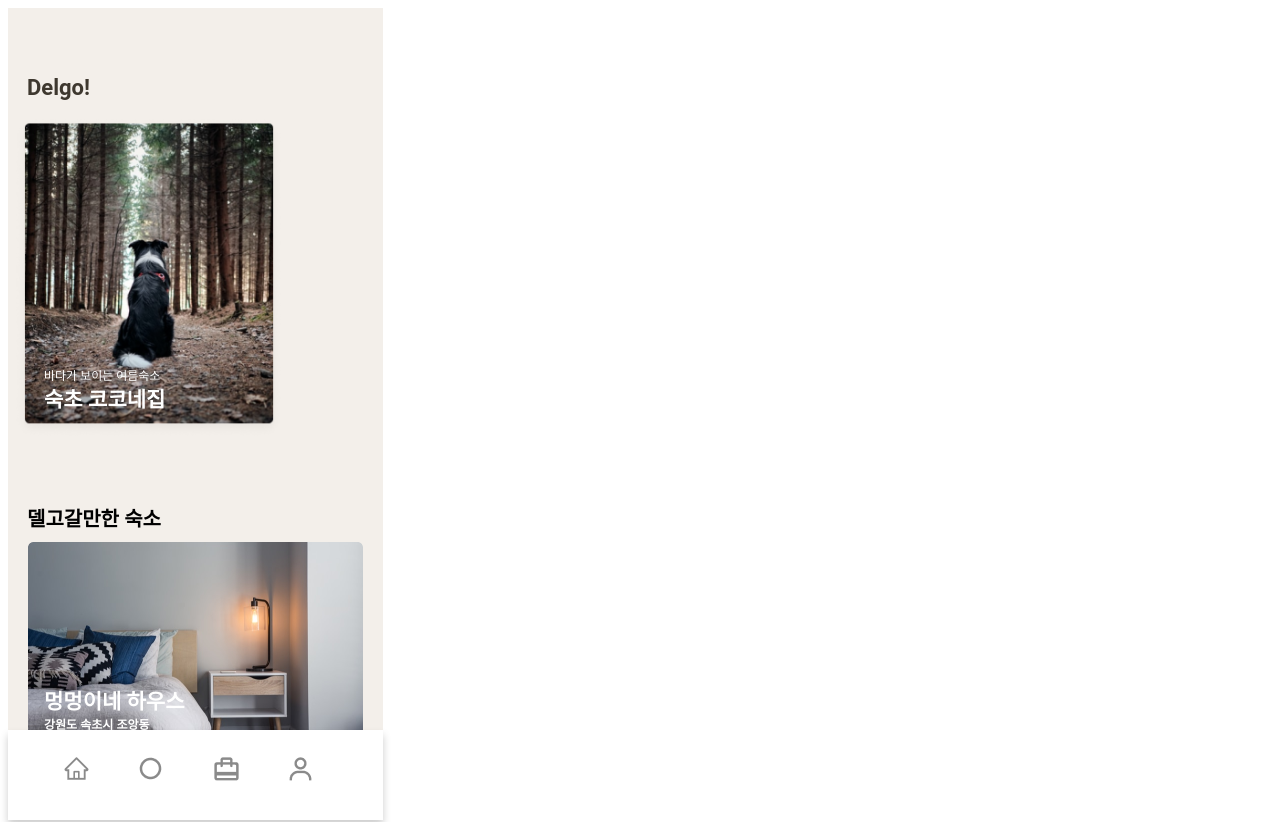
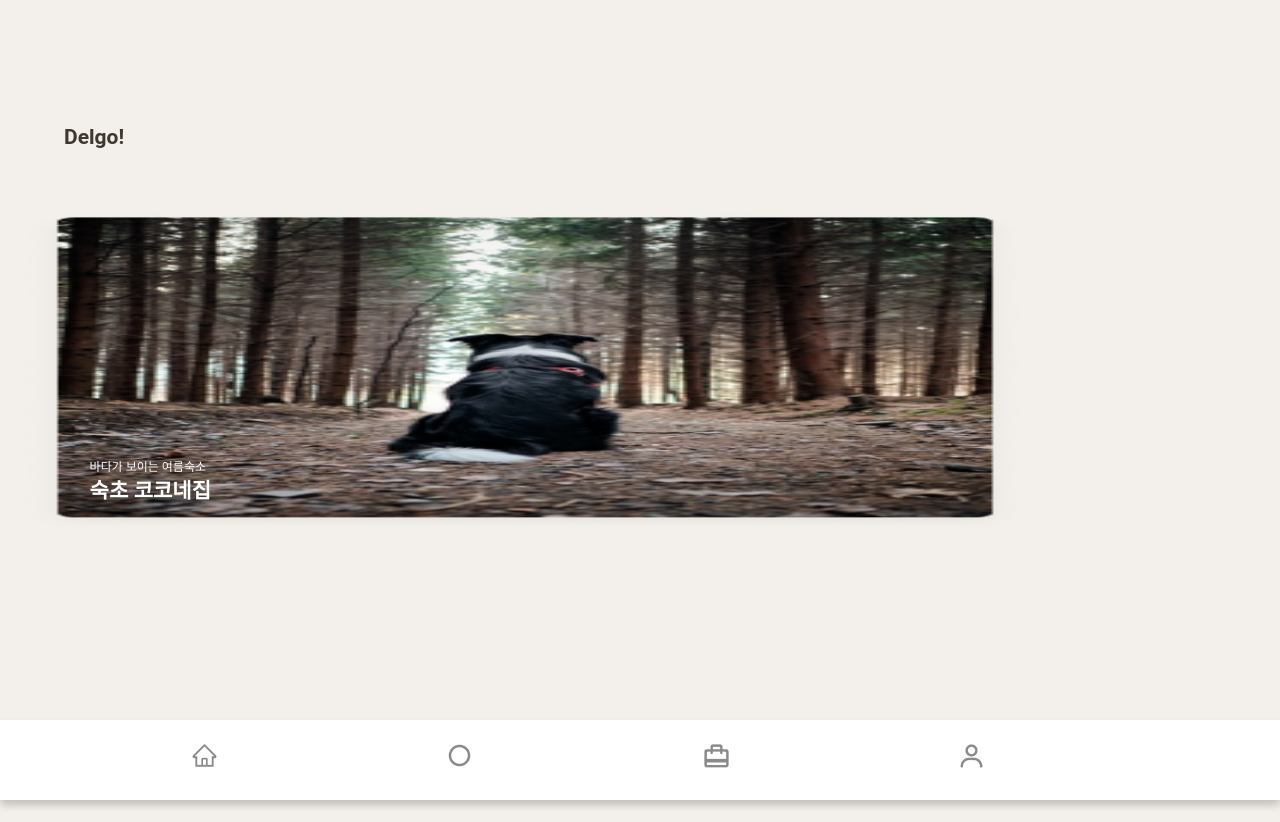
Before and after one commit to Team-Delgo/DelgoTravelClient, a React (Create React App) app: page / in a window 1280 px wide. Shown: the top 822 px of the page. Built offline with nearby package versions, Linux system fonts and the light colour scheme.

Commit message:
Design main page 수정

```diff
--- /dev/null
+++ b/src/App.scss
@@ -0,0 +1,3 @@
+body{
+  margin: 0;
+}
--- a/src/App.tsx
+++ b/src/App.tsx
@@ -5,7 +5,7 @@ import EditorNote from "./pages/home/EditorNote";
 import SignInPage from "./pages/user/signInPage/SignIn";
 import VerifyPhonePage from "./pages/user/signUpPage/VerifyPhone";
 import TermsPage from "./pages/user/signUpPage/Terms";
-
+import "./App.scss";
 
 function App() {
   return (
--- a/src/common/Footer.scss
+++ b/src/common/Footer.scss
@@ -1,11 +1,11 @@
 .footer{
-    position: absolute;
-    width :375px;
-    height: 90px;
-    bottom: 0%;
+    position : fixed;
+    text-align: center;
+    bottom : 0;
+    width :100%;
+    height: 80px;
     background: #FFFFFF;
     box-shadow: 0px 5px 8px rgba(0, 0, 0, 0.2);
-    z-index: 1;
     .homeIcon{
         position: absolute;
         left: 15%;
--- a/src/pages/home/Home.scss
+++ b/src/pages/home/Home.scss
@@ -1,37 +1,40 @@
-.mainBackground{
-    position: relative;
-    width: 375px;
-    height: 812px;
+.main-background{
+    width: 100%;
+    height: 100%;
+    min-height: 150vh;
     background: #F3EFEA;
-}
-.mainHeaderText{
-    position: absolute;
-    width: 63px;
-    height: 18px;
-    left: 19px;
-    top: 71px;
+    padding-bottom: 50px;
+    .main-headertext{
+        padding: 10% 0 5% 5%;
         font-family: 'Roboto';
         font-style: normal;
         font-weight: 600;
-    font-size: 22px;
+        font-size: 21px;
         line-height: 18px;
         color: #3E382F;
     }
-.mainPlaceImage{
+    .recommendedplace-text{
+        padding: 15% 0 7% 5%;
+        font-family: 'Noto Sans';
+        font-style: normal;
+        font-weight: 700;
+        font-size: 20px;
+        line-height: 18px;
+        color: #3E382F;
+    }
+    .main-placeimage{
         position: relative;
         img{
-        position: absolute;
-        width: 272px;
+            width: 80%;
             height: 324px;
-        left: 5px;
-        top: 108px;
             border-radius: 5px;
+            padding-left: 1%;
         }
-    .mainPlaceImageSubText{
+        .main-placeimage-subtext{
             position: absolute;
             height: 18px;
-        left: 36px;
-        top: 359px;
+            left: 7%;
+            bottom: 19%;
             font-family: 'Roboto';
             font-style: normal;
             font-weight: 500;
@@ -39,11 +42,11 @@
             line-height: 18px;
             color: #FFFFFF;
         }
-    .mainPlaceImageName{
+        .main-placeimage-name{
             position: absolute;
             height: 18px;
-        left: 36px;
-        top: 382px;
+            left: 7%;
+            bottom: 12%;
             font-family: 'Noto Sans';
             font-style: normal;
             font-weight: 700;
@@ -52,49 +55,33 @@
             color: #FFFFFF;
         }
     }
-.recommendedPlaceText{
-    position: absolute;
-    height: 18px;
-    left: 19px;
-    top: 502px;
-    font-family: 'Noto Sans';
-    font-style: normal;
-    font-weight: 700;
-    font-size: 20px;
-    line-height: 18px;
-}
-.recommendedPlaceImage{
+    .recommendedplace-image{
+        text-align: center;
         position: relative;
         img{
+            width: 90%;
+            border-radius: 5px;
+            margin-bottom: 10%;
+        }
+        .recommendedplace-name{
             position: absolute;
-        width: 335px;
-        height: 202px;
-        left: 20px;
-        top: 534px;
-        border-radius: 5px;
-    }
-    .recommendedPlaceName{
-        position: absolute;
-        height: 18px;
-        left: 36px;
-        top: 685px;
+            left: 7%;
+            bottom: 25%;
             font-family: 'Roboto';
             font-style: normal;
             font-weight: bold;
-        font-size: 21px;
-        line-height: 18px;
+            font-size: 18px;
             color: #FFFFFF;
+            z-index: 10;
         }
-    .recommendedPlaceLocation{
+        .recommendedplace-location{
             position: absolute;
-        height: 18px;
-        left: 36px;
-        top: 708px;
+            left: 8%;
+            bottom: 20%;
             font-family: 'Noto Sans';
             font-style: normal;
-        font-weight: 700;
-        font-size: 12px;
-        line-height: 18px;
+            font-size: 7px;
             color: #FFFFFF;
         }
     }
+}
--- a/src/pages/home/Home.tsx
+++ b/src/pages/home/Home.tsx
@@ -4,21 +4,33 @@ import './Home.scss';
 
 function Home() {
   return (
-    <div className="mainBackground">
-      <div className="mainHeaderText">Delgo!</div>
-      <div className="mainPlaceImage">
+    <>
+    <div className="main-background">
+      <div className="main-headertext">Delgo!</div>
+      <div className="main-placeimage">
         <img src={`${process.env.PUBLIC_URL}/assets/images/mainPlaceImage.png`} alt="" />
-        <div className="mainPlaceImageSubText">바다가 보이는 여름숙소</div>
-        <div className="mainPlaceImageName">숙초 코코네집</div>
+        <div className="main-placeimage-subtext">바다가 보이는 여름숙소</div>
+        <div className="main-placeimage-name">숙초 코코네집</div>
       </div>
-      <div className="recommendedPlaceText">델고갈만한 숙소</div>
-      <div className="recommendedPlaceImage">
+      <div className="recommendedplace-text">델고갈만한 숙소</div>
+      <div className="recommendedplace-image">
         <img src={`${process.env.PUBLIC_URL}/assets/images/recommendedPlaceImage.png`} alt="" />
-        <div className="recommendedPlaceName">멍멍이네 하우스</div>
-        <div className="recommendedPlaceLocation">강원도 속초시 조앙동</div>
+        <div className="recommendedplace-name">멍멍이네 하우스</div>
+        <div className="recommendedplace-location">강원도 속초시 조앙동</div>
       </div>
-      <Footer />
+      <div className="recommendedplace-image">
+        <img src={`${process.env.PUBLIC_URL}/assets/images/recommendedPlaceImage.png`} alt="" />
+        <div className="recommendedplace-name">멍멍이네 하우스</div>
+        <div className="recommendedplace-location">강원도 속초시 조앙동</div>
+      </div>
+      <div className="recommendedplace-image">
+        <img src={`${process.env.PUBLIC_URL}/assets/images/recommendedPlaceImage.png`} alt="" />
+        <div className="recommendedplace-name">멍멍이네 하우스</div>
+        <div className="recommendedplace-location">강원도 속초시 조앙동</div>
+      </div>
     </div>
+    <Footer />
+    </>
   );
 }
 
```
Lines whose indentation alone changed are shown as unchanged.
